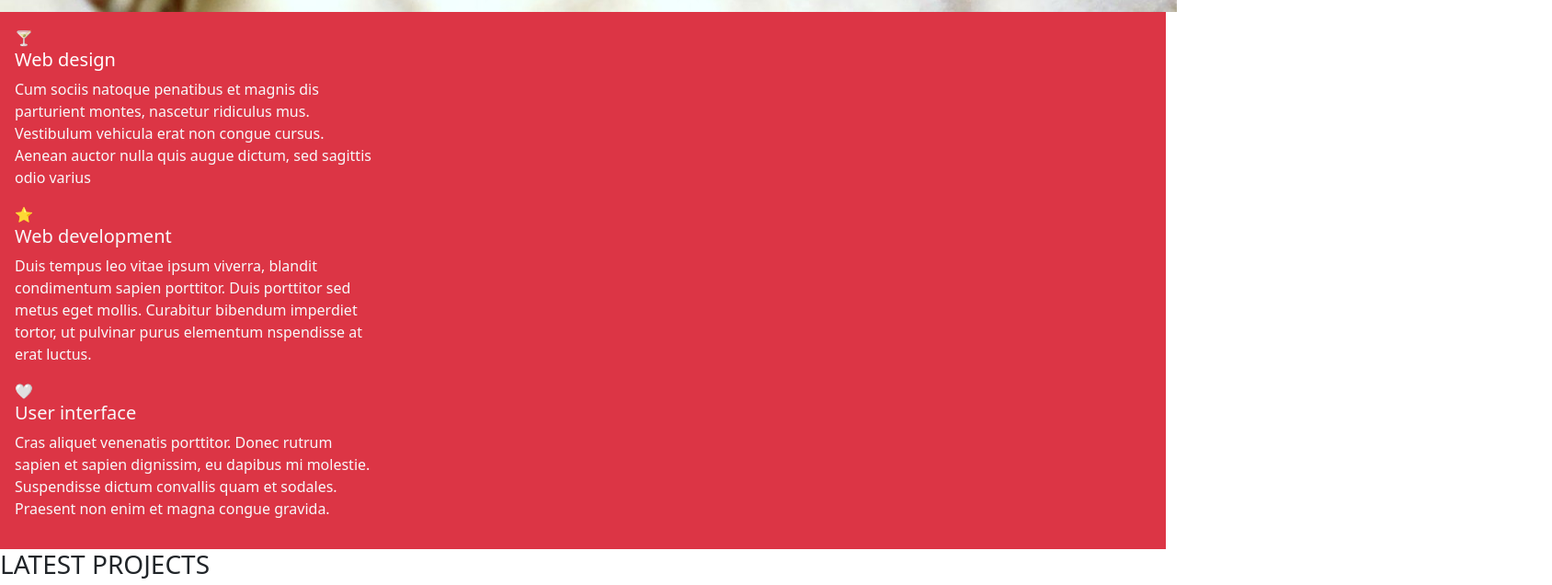
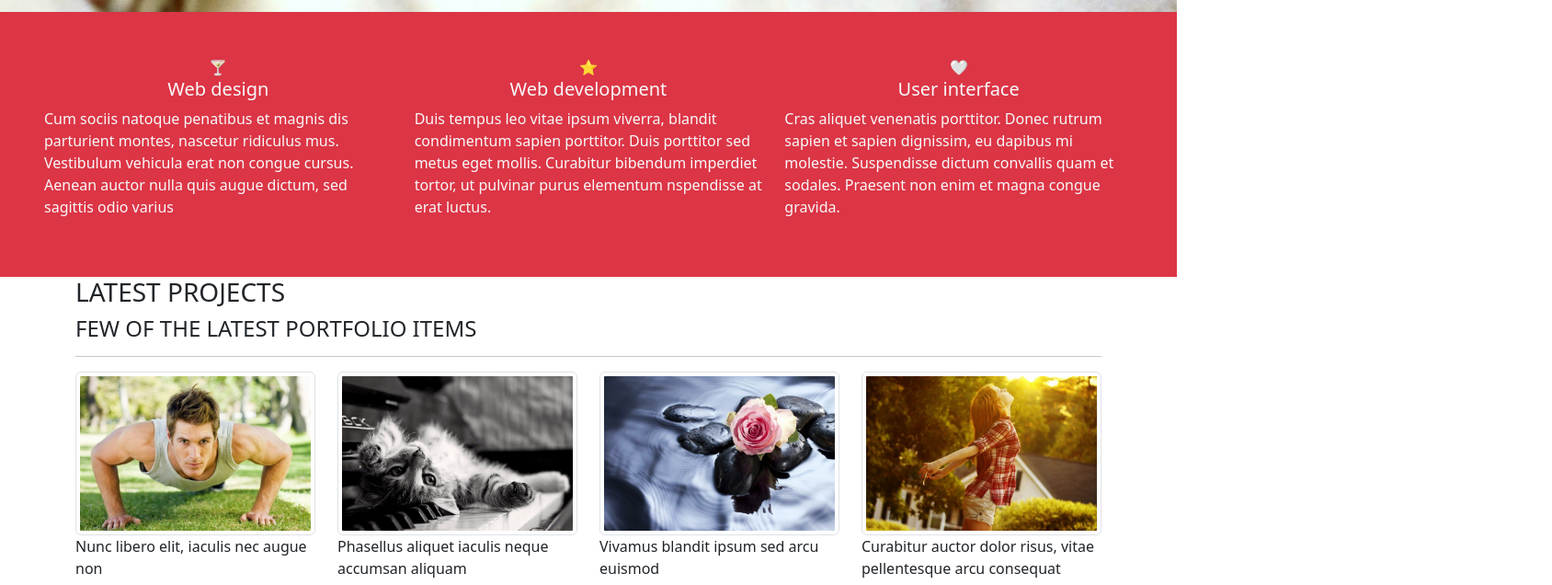
Before and after one commit to ferbecere/repository-boostrap, a plain HTML site: page index.html in a window 1280 px wide. Shown: the part 593-1229 px from the top of the page at 92% size, 1688 px wide, since content can reach past the window. Drawn offline with nearby package versions, Linux system fonts and the light colour scheme.

Commit message:
retoques nav var

```diff
--- a/index.html
+++ b/index.html
@@ -42,9 +42,9 @@
         <span class="navbar-toggler-icon"></span>
       </button>
       <div class="collapse navbar-collapse" id="navbarNavDropdown">
-        <ul class="navbar-nav">
+        <ul class="navbar-nav m-auto">
           <li class="nav-item">
-            <a class="nav-link active" aria-current="page" href="#">Home</a>
+            <a class="nav-link active text-danger" aria-current="page" href="#">Home</a>
           </li>
           <li class="nav-item">
             <a class="nav-link" href="#">About</a>
@@ -223,20 +223,42 @@ data-bs-slide="next"
 </section>
 <section class="redSection">
   <!--bloque rojo con iconos-->
-  <div class="container-fluid bg-danger row p-3 text-light">
-   <div>🍸</div>
-
+  <div class="container-fluid bg-danger text-light p-5">
+    <div class="row">
       <div class="col-4">
-      <h5 class="text-white">Web design</h5>
+        <div class="row">
+          <div class="col d-flex justify-content-center">
+            🍸
+          </div>
+        </div>
+        <div class="row">
+          <div class="col d-flex justify-content-center">
+            <h5>Web design</h5>
+          </div>
+        </div>
+        <div class="row">
+          <div class="col">
             <p>
               Cum sociis natoque penatibus et magnis dis parturient montes,
               nascetur ridiculus mus. Vestibulum vehicula erat non congue cursus.
               Aenean auctor nulla quis augue dictum, sed sagittis odio varius
             </p>
           </div>
-   <div>⭐</div>
+        </div>
+      </div>
       <div class="col-4">
+        <div class="row">
+          <div class="col d-flex justify-content-center">
+            ⭐
+          </div>
+        </div>
+        <div class="row">
+          <div class="col d-flex justify-content-center">
             <h5>Web development</h5>
+          </div>
+        </div>
+        <div class="row">
+          <div class="col">
             <p>
               Duis tempus leo vitae ipsum viverra, blandit condimentum sapien
               porttitor. Duis porttitor sed metus eget mollis. Curabitur bibendum
@@ -244,53 +266,69 @@ data-bs-slide="next"
               luctus.
             </p>
           </div>
-   <div>🤍</div>
+        </div>
+      </div>
       <div class="col-4">
+        <div class="row">
+          <div class="col d-flex justify-content-center">
+            🤍
+          </div>
+        </div>
+        <div class="row">
+          <div class="col d-flex justify-content-center">
             <h5>User interface</h5>
+          </div>
+        </div>
+        <div class="row">
+          <div class="col">
             <p>
               Cras aliquet venenatis porttitor. Donec rutrum sapien et sapien
               dignissim, eu dapibus mi molestie. Suspendisse dictum convallis quam
               et sodales. Praesent non enim et magna congue gravida.
             </p>
           </div>
-  </div></section
-  >
+        </div>
+      </div>
+    </div>
+    <!--<div class=""></div>
+
+      <div></div>
+
+      <div></div>
+    -->
+  </div>
+</section>
 <section class="latestAll">
   <!--bloque blanco con info y fotos-->
-    <div class="latestProjects align-center text-start ">
+  <div class="latestProjects container-lg align-center text-start ">
     <h3>LATEST PROJECTS</h3>
     <h4>FEW OF THE LATEST PORTFOLIO ITEMS</h4>
     <hr>
-    <div class="container-lg text-center row-p4">
-      <div class="row ">
-        <div class="col-3 img-thumbnail img-fluid">
-          <img src="./img/project-1.jpg" />
+    <div class="row">
+      <div class="col-3 ">
+        <img src="./img/project-1.jpg" class="img-thumbnail img-fluid" />
         <p>Nunc libero elit, iaculis nec augue non</p>
       </div>
-        <div class="col-3 img-thumbnail img-fluid ">
-          <img src="./img/project-2.jpg" />
+      <div class="col-3">
+        <img src="./img/project-2.jpg" class="img-thumbnail img-fluid"  />
         <p>Phasellus aliquet iaculis neque accumsan aliquam</p>
       </div>
-        <div class="col-3 img-thumbnail img-fluid">
-          <img src="./img/project-3.jpg" />
+      <div class="col-3">
+        <img src="./img/project-3.jpg" class="img-thumbnail img-fluid"  />
         <p>Vivamus blandit ipsum sed arcu euismod</p>
       </div>
-        <div class="col-3 img-thumbnail img-fluid ">
-          <img src="./img/project-4.jpg" />
+      <div class="col-3">
+        <img src="./img/project-4.jpg" class="img-thumbnail img-fluid"  />
         <p>
           Curabitur auctor dolor risus, vitae pellentesque arcu consequat
         </p>
       </div>
     </div>
   </div>
-  </div>
-  <div class="latestArticles">
+  <div class="latestArticles container-lg">
     <h3>LATEST ARTICLES</h3>
-    <!--sección lastest articles 4 columnas con fotos-->
     <h4>LATEST POSTS FROM THE BLOG</h4>
     <hr>
-
-    <div class="container-lg">
     <div class="row">
       <div class="col">
         <article>
@@ -354,7 +392,6 @@ data-bs-slide="next"
             pellentesque dictum, ligula […]
           </p>
         </article>
-        </div>
       </div>
     </div>
   </div>
--- a/style.css
+++ b/style.css
@@ -55,19 +55,12 @@ footer{
     background-image: url(./img/overlay.png);
 }
 
-/*
-h4{
-    margin-left:5vw;
+.nav-link:hover{
+    color:#ed564b;
 
 }
-h3{
-    margin-left:5vw;
-}
 
-hr{
-    margin-left:5vw;
-    margin-right:5vw;
-}*/
+
 
 
 @media (max-with:700px){
```
Lines whose indentation alone changed are shown as unchanged.
